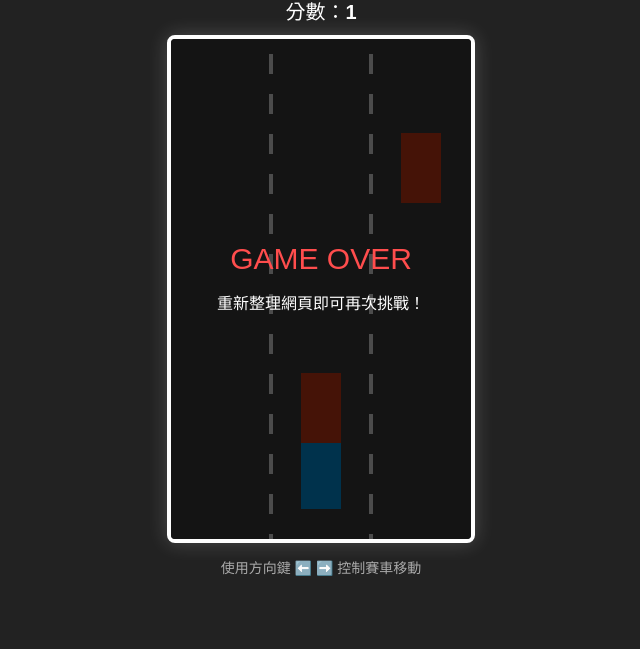
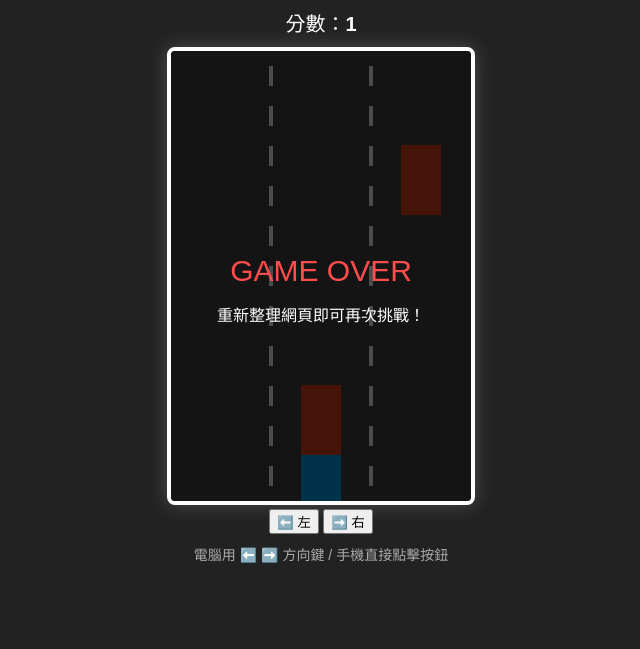
Before and after one commit to zengyanjun23-max/my-car-game, a plain HTML site: page index.html in a window 1280 px wide. Shown: the part 151-800 px from the top of the page, without its empty margins (319-959 px from the left). Drawn offline with Linux system fonts and the light colour scheme.

Commit message:
Update index.html

```diff
--- a/index.html
+++ b/index.html
@@ -13,8 +13,13 @@
         <div class="info-board">
             <span>分數：<strong id="score">0</strong></span>
         </div>
-        <canvas id="gameCanvas" width="300" height="500"></canvas>
-        <p class="instruction">使用方向鍵 ⬅️ ➡️ 控制賽車移動</p>
+        <canvas id="gameCanvas" width="300" height="450"></canvas>
+
+        <div class="controls">
+            <button id="leftBtn">⬅️ 左</button>
+            <button id="rightBtn">➡️ 右</button>
+        </div>
+        <p class="instruction">電腦用 ⬅️ ➡️ 方向鍵 / 手機直接點擊按鈕</p>
     </div>
 
     <script src="script.js"></script>
```
